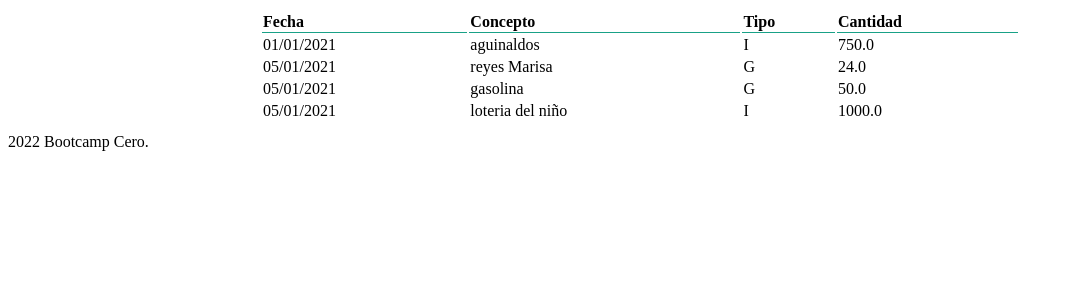
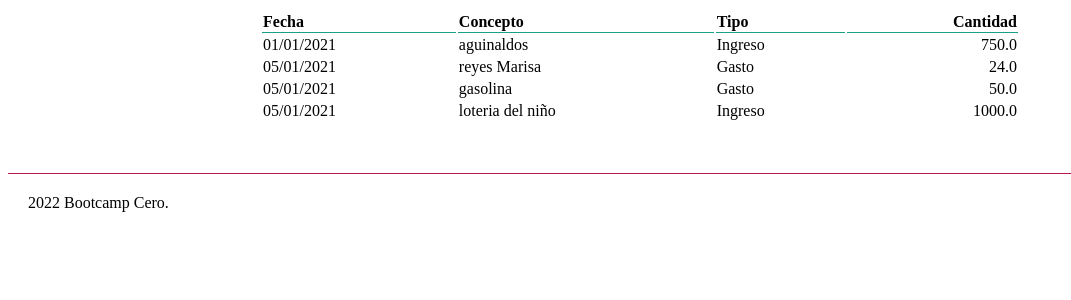
Before and after one commit to aleriig/hello_flask, a Flask app: page / in a window 1280 px wide. Shown: the part 83-383 px from the top of the page, without its empty margins (0-1071 px from the left). Run offline with Flask 2, Linux system fonts and the light colour scheme.

Commit message:
feat: mejora visualización de ingreso/gasto

```diff
--- a/balance/static/css/styles.css
+++ b/balance/static/css/styles.css
@@ -33,3 +33,13 @@ table.paper{
     border-bottom: #19a187 1px solid;
     text-align: left;
 }
+
+.numero{
+    text-align: right;
+}
+
+.pie-de-pagina {
+    margin-top: 40px;
+    padding: 20px;
+    border-top: solid 1px #b8174c;
+}
--- a/balance/templates/inicio.html
+++ b/balance/templates/inicio.html
@@ -23,14 +23,20 @@
         <th class="titulo-tabla">Fecha</th>
         <th class="titulo-tabla">Concepto</th>
         <th class="titulo-tabla">Tipo</th>
-        <th class="titulo-tabla">Cantidad</th>
+        <th class="titulo-tabla numero">Cantidad</th>
       </tr>
       {% for mov in movs %}
       <tr>
         <td>{{ mov.fecha }}</td>
         <td>{{ mov.concepto }}</td>
-        <td>{{ mov.ingreso_gasto }}</td>
-        <td>{{ mov.cantidad }}</td>
+        <td>
+          {% if mov.ingreso_gasto == 'I' %}
+            Ingreso
+          {% else %}
+            Gasto
+          {% endif %}
+        </td>
+        <td class="numero">{{ mov.cantidad }}</td>
       </tr>
       {% endfor %}
     </table>
```
